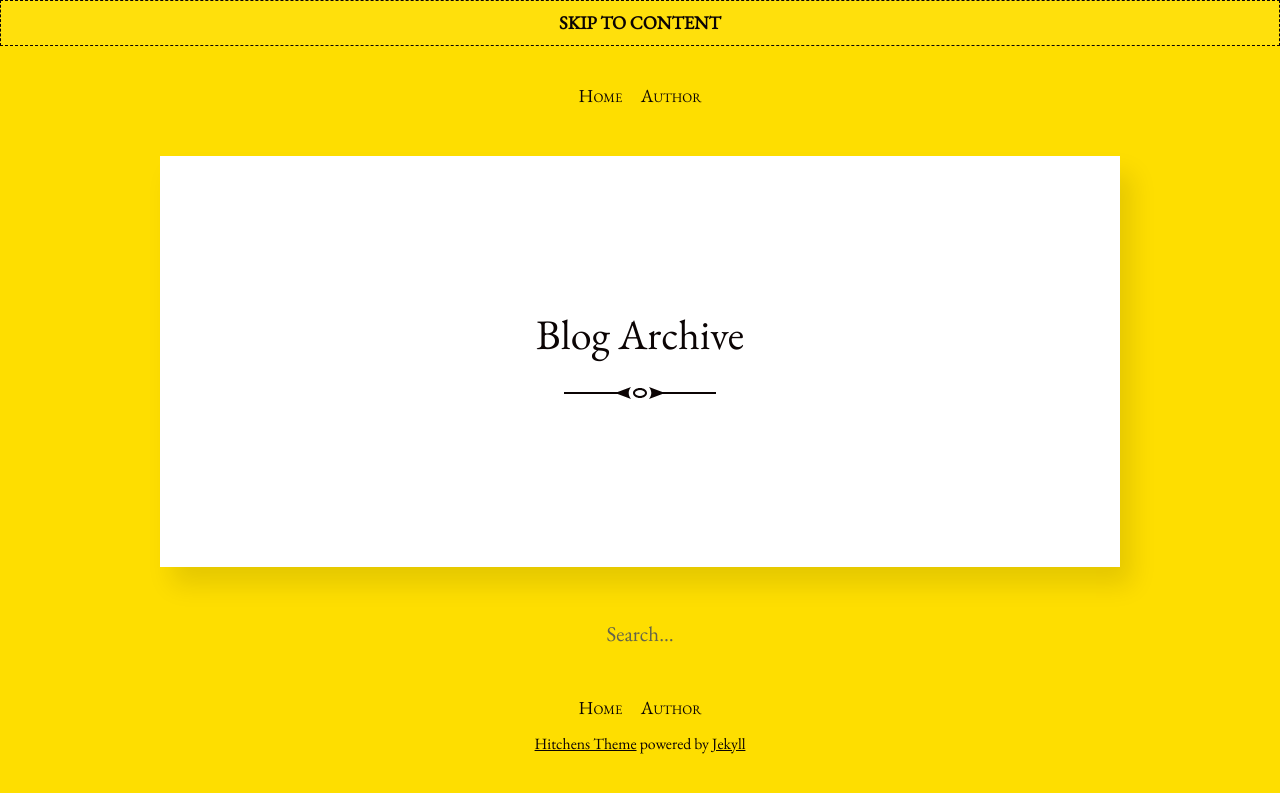
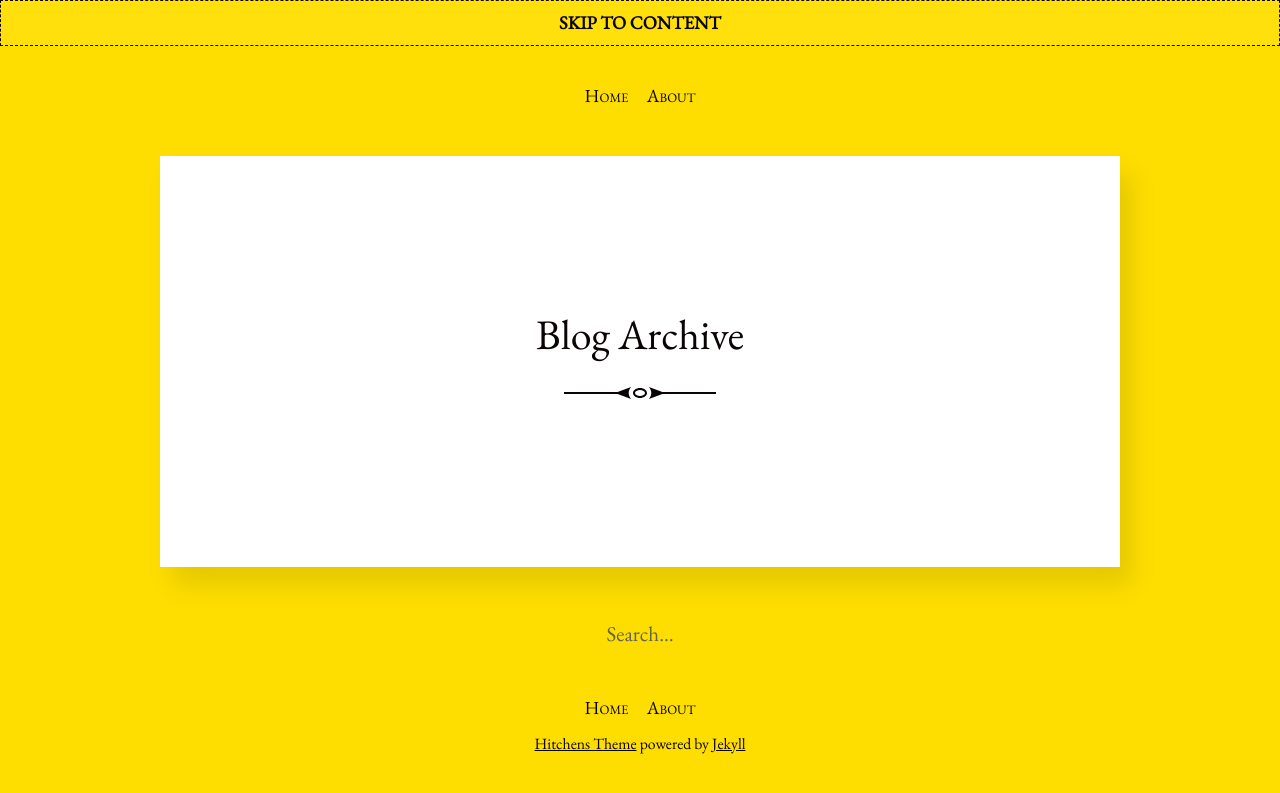
Before and after one commit to gopi-suvanam/gopi-suvanam.github.io, a Jekyll site: the page built from archive.md, in a window 1280 px wide. Shown: the top 793 px of the page. Built offline with Jekyll 4.4.1, drawn with Linux system fonts in a browser that asks for light colours.

Commit message:
Update menu.yml

```diff
--- a/_data/menu.yml
+++ b/_data/menu.yml
@@ -1,4 +1,4 @@
-- title: Author
+- title: About
   url: /about.html
 
 #- title: Github
```
